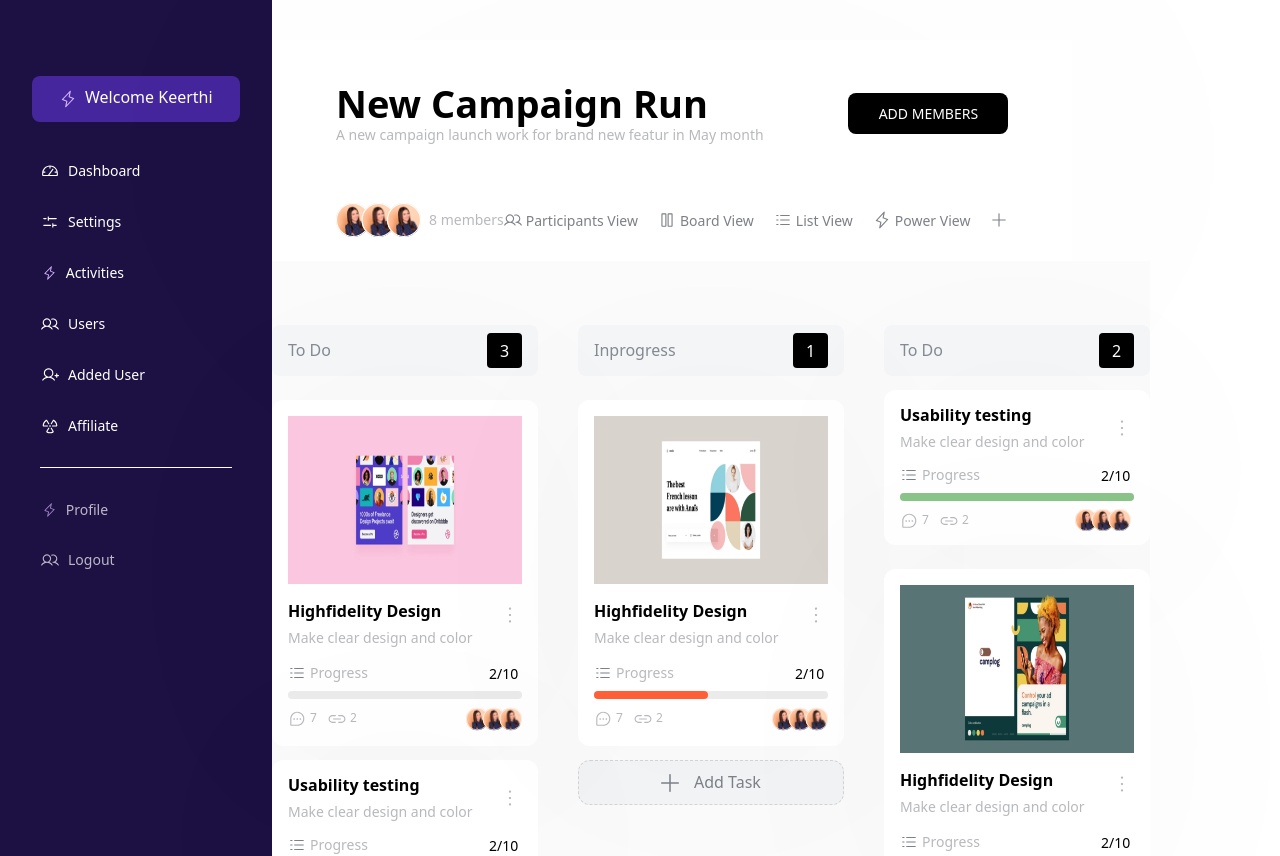
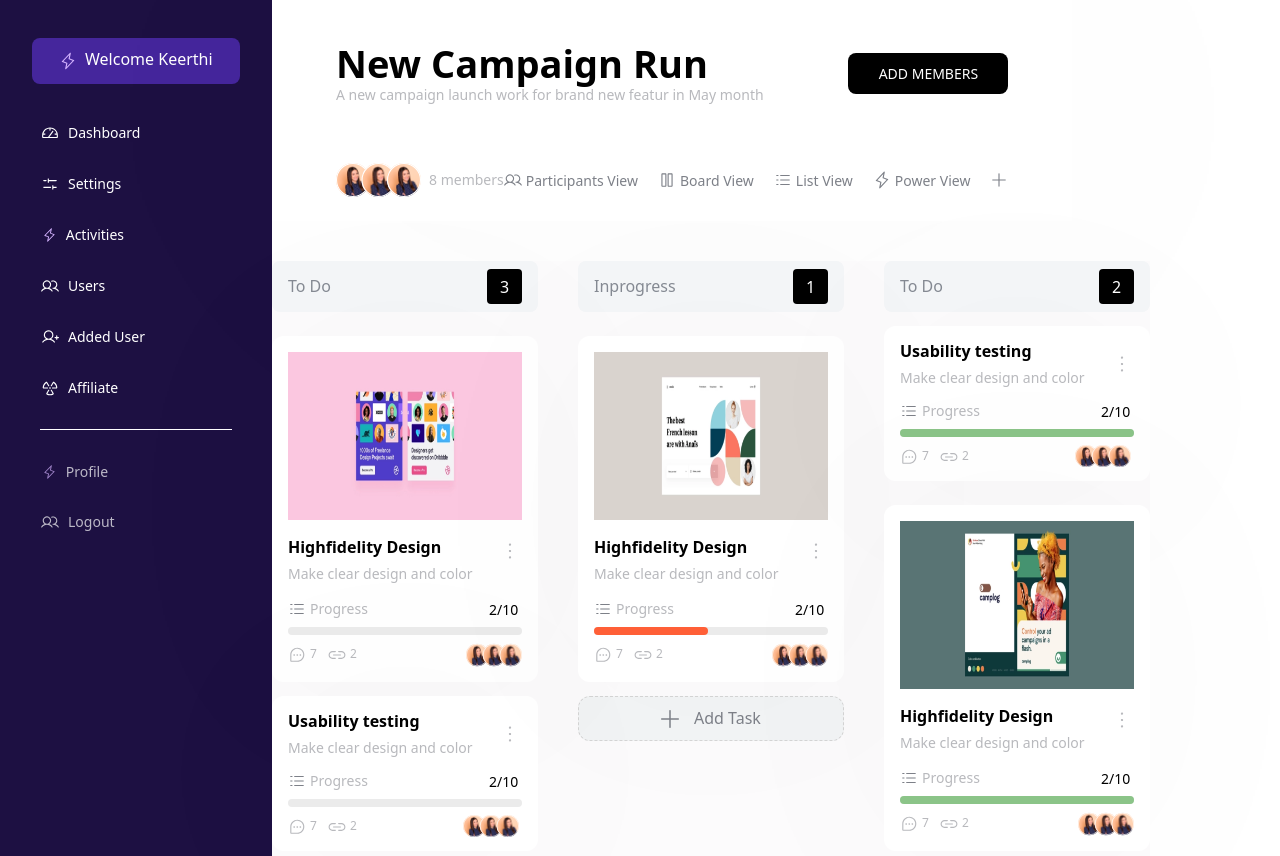
Before and after one commit to mueezsanwo/nupatsecondtask, a React (Vite) app: page / in a window 1280 px wide. Shown: the top 856 px of the page. Built offline with nearby package versions, Linux system fonts and the light colour scheme.

Commit message:
new commit

```diff
--- a/src/components/BodyCards.jsx
+++ b/src/components/BodyCards.jsx
@@ -6,7 +6,7 @@ import Card3 from './Card3'
 const BodyCards = () => {
   return (
     <div className=' flex justify-evenly absolute  l:absolute 2xl:absolute bg-[#FCFBFC] w-[fill] left-[272px] top-[261px] h-[stretch]'>
-        <div className=' mt-[64px] h-[661px] flex gap-[40px] 2xl:gap-16 '>
+        <div className='  h-[661px] flex gap-[40px] 2xl:gap-16 '>
            <Card1  />
            <Card2 />
            <Card3 />
--- a/src/components/SideMenu.jsx
+++ b/src/components/SideMenu.jsx
@@ -10,7 +10,7 @@ import Plus from '../assets/Plus.svg'
 const SideMenu = () => {
   return (
     <div className=" w-[272px] h-[1024px] px-[32px] py-[38px] bg-[#1D1042] justify-between ">
-        <div className=' w-[208px] h-[486px] mt-[38px] text-white'>
+        <div className=' w-[208px] h-[486px] text-white'>
           <div className=' flex w-[208px] h-[46px] rounded-lg px-[16px] py-[12px] bg-[#45269C]  gap-2  justify-center '>
           <img className='' src={Lightning} alt='/' />
           <p className='text-[16px] leading-[19px] align-top text-left font-normal '>Welcome Keerthi</p>
--- a/src/components/Top.jsx
+++ b/src/components/Top.jsx
@@ -9,7 +9,7 @@ import Plus2 from '../assets/Plus2.svg'
 
 const Top = () => {
   return (
-       <div className=' absolute left-[272px] w-[fill] top-0 h-[221px] bg-[#FFFFFF] mt-[40px] drop-shadow-4xl '>
+       <div className=' absolute left-[272px] w-[fill] top-0 h-[221px] bg-[#FFFFFF] drop-shadow-4xl '>
        <div className=' h-[67px] mt-[40px] flex justify-between'>
           <div className=' ml-[64px]'>
             <h1 className=' h-[46px] font-semibold text-[38px] leading-[46px] text-left align-top tracking-[-2%] text-[#000000]'>New Campaign Run </h1>
```
